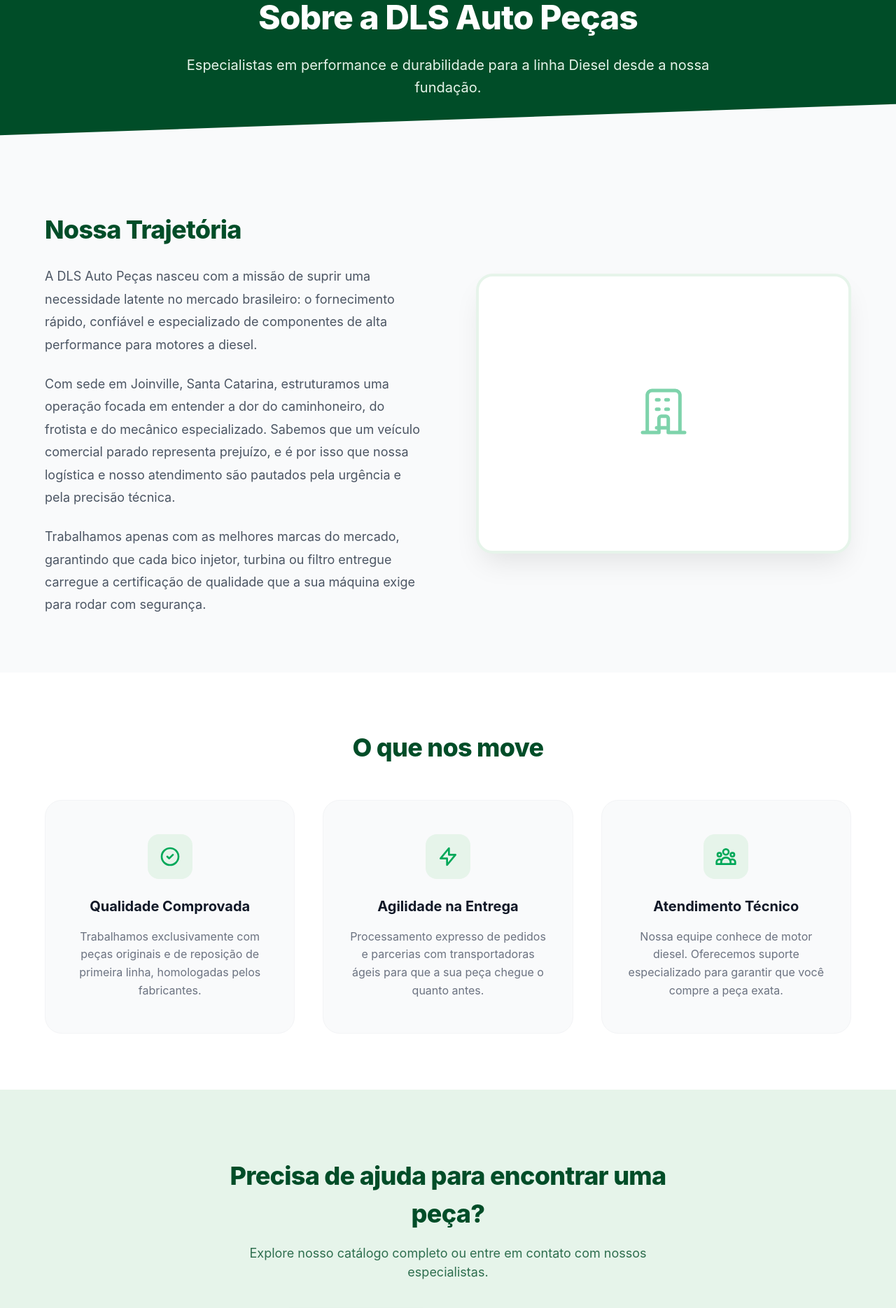
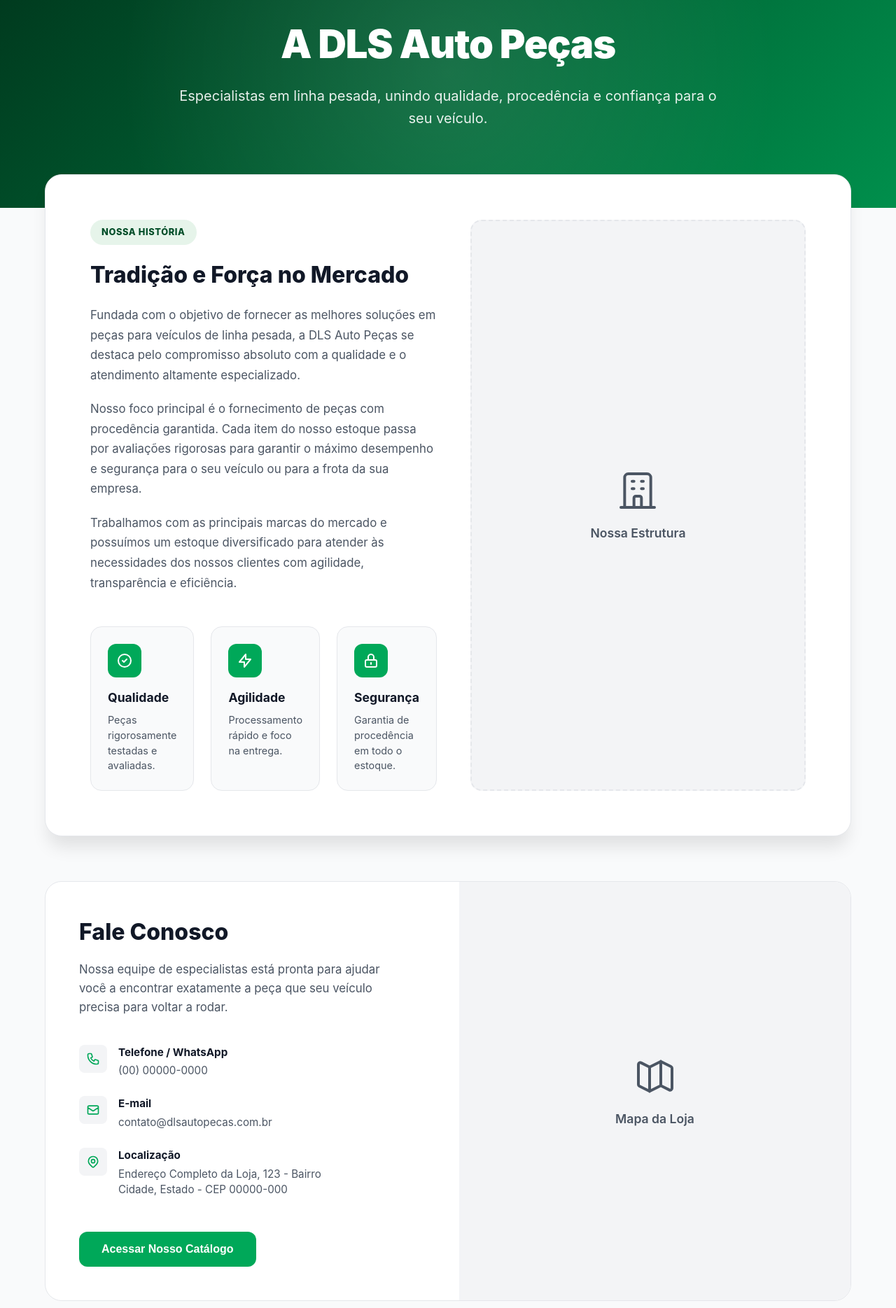
Before and after one commit to Vencce/Front-DLS, a Vue app: page /sobre in a window 1280 px wide. Shown: the part 200-2069 px from the top of the page at 70% size. Built offline with nearby package versions, Linux system fonts and the light colour scheme.

Commit message:
feat: enhance AboutView and CatalogView with improved layout, filtering, and contact information

```diff
--- a/src/views/Storefront/AboutView.vue
+++ b/src/views/Storefront/AboutView.vue
@@ -1,337 +1,431 @@
+<script setup>
+import { useRouter } from 'vue-router'
+
+const router = useRouter()
+</script>
+
 <template>
   <div class="about-page">
-    <section class="hero-section">
-      <div class="container hero-content">
-        <h1>Sobre a DLS Auto Peças</h1>
-        <p>Especialistas em performance e durabilidade para a linha Diesel desde a nossa fundação.</p>
+    <div class="hero-section" v-animate>
+      <div class="container">
+        <h1>A DLS Auto Peças</h1>
+        <p>Especialistas em linha pesada, unindo qualidade, procedência e confiança para o seu veículo.</p>
       </div>
-    </section>
+    </div>
 
-    <section class="history-section">
-      <div class="container history-layout">
-        <div class="history-text">
-          <h2>Nossa Trajetória</h2>
-          <p>A DLS Auto Peças nasceu com a missão de suprir uma necessidade latente no mercado brasileiro: o fornecimento rápido, confiável e especializado de componentes de alta performance para motores a diesel.</p>
-          <p>Com sede em Joinville, Santa Catarina, estruturamos uma operação focada em entender a dor do caminhoneiro, do frotista e do mecânico especializado. Sabemos que um veículo comercial parado representa prejuízo, e é por isso que nossa logística e nosso atendimento são pautados pela urgência e pela precisão técnica.</p>
-          <p>Trabalhamos apenas com as melhores marcas do mercado, garantindo que cada bico injetor, turbina ou filtro entregue carregue a certificação de qualidade que a sua máquina exige para rodar com segurança.</p>
+    <div class="container main-content">
+      <div class="story-grid" v-animate>
+        <div class="story-text">
+          <span class="badge-title">Nossa História</span>
+          <h2>Tradição e Força no Mercado</h2>
+          <p>Fundada com o objetivo de fornecer as melhores soluções em peças para veículos de linha pesada, a DLS Auto Peças se destaca pelo compromisso absoluto com a qualidade e o atendimento altamente especializado.</p>
+          <p>Nosso foco principal é o fornecimento de peças com procedência garantida. Cada item do nosso estoque passa por avaliações rigorosas para garantir o máximo desempenho e segurança para o seu veículo ou para a frota da sua empresa.</p>
+          <p>Trabalhamos com as principais marcas do mercado e possuímos um estoque diversificado para atender às necessidades dos nossos clientes com agilidade, transparência e eficiência.</p>
+
+          <div class="values-cards">
+            <div class="value-card">
+              <div class="icon-wrapper">
+                <svg xmlns="http://www.w3.org/2000/svg" fill="none" viewBox="0 0 24 24" stroke="currentColor"><path stroke-linecap="round" stroke-linejoin="round" stroke-width="2" d="M9 12l2 2 4-4m6 2a9 9 0 11-18 0 9 9 0 0118 0z" /></svg>
+              </div>
+              <h3>Qualidade</h3>
+              <p>Peças rigorosamente testadas e avaliadas.</p>
+            </div>
+            <div class="value-card">
+              <div class="icon-wrapper">
+                <svg xmlns="http://www.w3.org/2000/svg" fill="none" viewBox="0 0 24 24" stroke="currentColor"><path stroke-linecap="round" stroke-linejoin="round" stroke-width="2" d="M13 10V3L4 14h7v7l9-11h-7z" /></svg>
+              </div>
+              <h3>Agilidade</h3>
+              <p>Processamento rápido e foco na entrega.</p>
+            </div>
+            <div class="value-card">
+              <div class="icon-wrapper">
+                <svg xmlns="http://www.w3.org/2000/svg" fill="none" viewBox="0 0 24 24" stroke="currentColor"><path stroke-linecap="round" stroke-linejoin="round" stroke-width="2" d="M12 15v2m-6 4h12a2 2 0 002-2v-6a2 2 0 00-2-2H6a2 2 0 00-2 2v6a2 2 0 002 2zm10-10V7a4 4 0 00-8 0v4h8z" /></svg>
+              </div>
+              <h3>Segurança</h3>
+              <p>Garantia de procedência em todo o estoque.</p>
+            </div>
+          </div>
         </div>
-        <div class="history-image">
+
+        <div class="story-image">
           <div class="image-placeholder">
-            <svg xmlns="http://www.w3.org/2000/svg" fill="none" viewBox="0 0 24 24" stroke="currentColor">
-              <path stroke-linecap="round" stroke-linejoin="round" stroke-width="1.5" d="M19 21V5a2 2 0 00-2-2H7a2 2 0 00-2 2v16m14 0h2m-2 0h-5m-9 0H3m2 0h5M9 7h1m-1 4h1m3-4h1m-1 4h1m-5 8h5M10 21v-6a1 1 0 011-1h2a1 1 0 011 1v6" />
-            </svg>
+            <svg xmlns="http://www.w3.org/2000/svg" fill="none" viewBox="0 0 24 24" stroke="currentColor"><path stroke-linecap="round" stroke-linejoin="round" stroke-width="1.5" d="M19 21V5a2 2 0 00-2-2H7a2 2 0 00-2 2v16m14 0h2m-2 0h-5m-9 0H3m2 0h5M9 7h1m-1 4h1m4-4h1m-1 4h1m-5 10v-5a1 1 0 011-1h2a1 1 0 011 1v5m-4 0h4" /></svg>
+            <span>Nossa Estrutura</span>
           </div>
         </div>
       </div>
-    </section>
 
-    <section class="values-section">
-      <div class="container">
-        <h2 class="section-title">O que nos move</h2>
-        <div class="values-grid">
-          <div class="value-card">
-            <div class="value-icon">
-              <svg xmlns="http://www.w3.org/2000/svg" fill="none" viewBox="0 0 24 24" stroke="currentColor">
-                <path stroke-linecap="round" stroke-linejoin="round" stroke-width="2" d="M9 12l2 2 4-4m6 2a9 9 0 11-18 0 9 9 0 0118 0z" />
-              </svg>
-            </div>
-            <h3>Qualidade Comprovada</h3>
-            <p>Trabalhamos exclusivamente com peças originais e de reposição de primeira linha, homologadas pelos fabricantes.</p>
-          </div>
+      <div class="contact-section" v-animate>
+        <div class="contact-info">
+          <h2>Fale Conosco</h2>
+          <p>Nossa equipe de especialistas está pronta para ajudar você a encontrar exatamente a peça que seu veículo precisa para voltar a rodar.</p>
 
-          <div class="value-card">
-            <div class="value-icon">
-              <svg xmlns="http://www.w3.org/2000/svg" fill="none" viewBox="0 0 24 24" stroke="currentColor">
-                <path stroke-linecap="round" stroke-linejoin="round" stroke-width="2" d="M13 10V3L4 14h7v7l9-11h-7z" />
-              </svg>
-            </div>
-            <h3>Agilidade na Entrega</h3>
-            <p>Processamento expresso de pedidos e parcerias com transportadoras ágeis para que a sua peça chegue o quanto antes.</p>
-          </div>
+          <ul class="contact-list">
+            <li>
+              <div class="contact-icon">
+                <svg xmlns="http://www.w3.org/2000/svg" fill="none" viewBox="0 0 24 24" stroke="currentColor"><path stroke-linecap="round" stroke-linejoin="round" stroke-width="2" d="M3 5a2 2 0 012-2h3.28a1 1 0 01.948.684l1.498 4.493a1 1 0 01-.502 1.21l-2.257 1.13a11.042 11.042 0 005.516 5.516l1.13-2.257a1 1 0 011.21-.502l4.493 1.498a1 1 0 01.684.949V19a2 2 0 01-2 2h-1C9.716 21 3 14.284 3 6V5z" /></svg>
+              </div>
+              <div class="contact-detail">
+                <strong>Telefone / WhatsApp</strong>
+                <span>(00) 00000-0000</span>
+              </div>
+            </li>
+            <li>
+              <div class="contact-icon">
+                <svg xmlns="http://www.w3.org/2000/svg" fill="none" viewBox="0 0 24 24" stroke="currentColor"><path stroke-linecap="round" stroke-linejoin="round" stroke-width="2" d="M3 8l7.89 5.26a2 2 0 002.22 0L21 8M5 19h14a2 2 0 002-2V7a2 2 0 00-2-2H5a2 2 0 00-2 2v10a2 2 0 002 2z" /></svg>
+              </div>
+              <div class="contact-detail">
+                <strong>E-mail</strong>
+                <span>contato@dlsautopecas.com.br</span>
+              </div>
+            </li>
+            <li>
+              <div class="contact-icon">
+                <svg xmlns="http://www.w3.org/2000/svg" fill="none" viewBox="0 0 24 24" stroke="currentColor"><path stroke-linecap="round" stroke-linejoin="round" stroke-width="2" d="M17.657 16.657L13.414 20.9a1.998 1.998 0 01-2.827 0l-4.244-4.243a8 8 0 1111.314 0z" /><path stroke-linecap="round" stroke-linejoin="round" stroke-width="2" d="M15 11a3 3 0 11-6 0 3 3 0 016 0z" /></svg>
+              </div>
+              <div class="contact-detail">
+                <strong>Localização</strong>
+                <span>Endereço Completo da Loja, 123 - Bairro<br>Cidade, Estado - CEP 00000-000</span>
+              </div>
+            </li>
+          </ul>
 
-          <div class="value-card">
-            <div class="value-icon">
-              <svg xmlns="http://www.w3.org/2000/svg" fill="none" viewBox="0 0 24 24" stroke="currentColor">
-                <path stroke-linecap="round" stroke-linejoin="round" stroke-width="2" d="M17 20h5v-2a3 3 0 00-5.356-1.857M17 20H7m10 0v-2c0-.656-.126-1.283-.356-1.857M7 20H2v-2a3 3 0 015.356-1.857M7 20v-2c0-.656.126-1.283.356-1.857m0 0a5.002 5.002 0 019.288 0M15 7a3 3 0 11-6 0 3 3 0 016 0zm6 3a2 2 0 11-4 0 2 2 0 014 0zM7 10a2 2 0 11-4 0 2 2 0 014 0z" />
-              </svg>
-            </div>
-            <h3>Atendimento Técnico</h3>
-            <p>Nossa equipe conhece de motor diesel. Oferecemos suporte especializado para garantir que você compre a peça exata.</p>
-          </div>
+          <button class="btn-primary" @click="router.push('/catalogo')">Acessar Nosso Catálogo</button>
+        </div>
+
+        <div class="map-placeholder">
+          <svg xmlns="http://www.w3.org/2000/svg" fill="none" viewBox="0 0 24 24" stroke="currentColor"><path stroke-linecap="round" stroke-linejoin="round" stroke-width="1.5" d="M9 20l-5.447-2.724A1 1 0 013 16.382V5.618a1 1 0 011.447-.894L9 7m0 13l6-3m-6 3V7m6 10l4.553 2.276A1 1 0 0021 18.382V7.618a1 1 0 00-.553-.894L15 4m0 13V4m0 0L9 7" /></svg>
+          <span>Mapa da Loja</span>
         </div>
       </div>
-    </section>
-
-    <section class="cta-section">
-      <div class="container cta-content">
-        <h2>Precisa de ajuda para encontrar uma peça?</h2>
-        <p>Explore nosso catálogo completo ou entre em contato com nossos especialistas.</p>
-        <div class="cta-buttons">
-          <router-link to="/catalogo" class="btn-primary">Acessar Catálogo</router-link>
-          <a href="#" class="btn-secondary">Falar com Consultor</a>
-        </div>
-      </div>
-    </section>
+    </div>
   </div>
 </template>
 
-<script setup>
-import { RouterLink } from 'vue-router'
-</script>
-
 <style scoped>
 .about-page {
-  display: flex;
-  flex-direction: column;
-  background-color: #f9fafb;
-}
-
-.container {
-  max-width: 1200px;
-  margin: 0 auto;
-  padding: 0 1.5rem;
+  background-color: var(--bg-color);
+  min-height: 100vh;
+  padding-bottom: 5rem;
 }
 
 .hero-section {
-  background-color: #004d28;
+  background: linear-gradient(135deg, #00361c 0%, #008f4c 100%);
   color: #ffffff;
-  padding: 5rem 0;
+  padding: 5rem 1.5rem;
   text-align: center;
   position: relative;
   overflow: hidden;
 }
 
-.hero-section::after {
-  content: "";
+.hero-section::before {
+  content: '';
   position: absolute;
-  bottom: -50px;
+  top: 0;
   left: 0;
-  width: 100%;
-  height: 100px;
-  background-color: #f9fafb;
-  transform: skewY(-2deg);
-  z-index: 1;
+  right: 0;
+  bottom: 0;
+  background: radial-gradient(circle, rgba(255,255,255,0.1) 0%, rgba(255,255,255,0) 70%);
+  pointer-events: none;
 }
 
-.hero-content {
+.hero-section .container {
+  position: relative;
+  z-index: 1;
+  max-width: 800px;
+  margin: 0 auto;
+}
+
+.hero-section h1 {
+  font-size: 2.5rem;
+  font-weight: 900;
+  margin: 0 0 1rem 0;
+  letter-spacing: -0.02em;
+}
+
+.hero-section p {
+  font-size: 1.1rem;
+  line-height: 1.6;
+  opacity: 0.9;
+  margin: 0;
+}
+
+@media (min-width: 768px) {
+  .hero-section {
+    padding: 7rem 1.5rem;
+  }
+  .hero-section h1 {
+    font-size: 3.5rem;
+  }
+  .hero-section p {
+    font-size: 1.25rem;
+  }
+}
+
+.main-content {
+  max-width: 1200px;
+  margin: -3rem auto 0;
+  padding: 0 1.5rem;
   position: relative;
   z-index: 2;
-  max-width: 800px;
 }
 
-.hero-content h1 {
-  font-size: 3rem;
-  font-weight: 800;
-  letter-spacing: -0.02em;
-  margin: 0 0 1rem 0;
-}
-
-.hero-content p {
-  font-size: 1.25rem;
-  color: #e6f4ea;
-  margin: 0;
-  line-height: 1.6;
-}
-
-.history-section {
-  padding: 5rem 0;
-  background-color: #f9fafb;
-}
-
-.history-layout {
+.story-grid {
+  background-color: var(--surface-color);
+  border: 1px solid var(--border-color);
+  border-radius: 1.5rem;
+  padding: 2rem;
+  box-shadow: 0 20px 25px -5px rgba(0, 0, 0, 0.1);
   display: grid;
   grid-template-columns: 1fr;
   gap: 3rem;
-  align-items: center;
+  margin-bottom: 4rem;
 }
 
 @media (min-width: 992px) {
-  .history-layout {
+  .story-grid {
     grid-template-columns: 1fr 1fr;
-    gap: 5rem;
+    padding: 4rem;
   }
 }
 
-.history-text h2 {
-  font-size: 2.25rem;
-  color: #004d28;
+.badge-title {
+  display: inline-block;
+  background-color: var(--primary-light-bg);
+  color: var(--primary-dark);
+  padding: 0.5rem 1rem;
+  border-radius: 999px;
+  font-size: 0.8rem;
   font-weight: 800;
-  margin: 0 0 1.5rem 0;
-  letter-spacing: -0.02em;
-}
-
-.history-text p {
-  font-size: 1.125rem;
-  color: #4b5563;
-  line-height: 1.8;
+  text-transform: uppercase;
+  letter-spacing: 0.05em;
   margin-bottom: 1.5rem;
 }
 
-.history-text p:last-child {
-  margin-bottom: 0;
+.story-text h2 {
+  font-size: 2rem;
+  color: var(--text-main);
+  font-weight: 800;
+  margin: 0 0 1.5rem 0;
+  line-height: 1.2;
 }
 
-.history-image {
-  width: 100%;
-  height: 400px;
-  background-color: #ffffff;
-  border-radius: 1.5rem;
-  box-shadow: 0 20px 40px -10px rgba(0, 0, 0, 0.1);
-  display: flex;
-  align-items: center;
-  justify-content: center;
-  border: 4px solid #e6f4ea;
+.story-text p {
+  color: var(--text-muted);
+  font-size: 1.05rem;
+  line-height: 1.7;
+  margin-bottom: 1.25rem;
 }
 
-.image-placeholder svg {
-  width: 5rem;
-  height: 5rem;
-  color: #00a859;
-  opacity: 0.5;
+.values-cards {
+  display: grid;
+  grid-template-columns: 1fr;
+  gap: 1.5rem;
+  margin-top: 3rem;
 }
 
-.values-section {
-  padding: 5rem 0;
-  background-color: #ffffff;
-}
-
-.section-title {
-  text-align: center;
-  font-size: 2.25rem;
-  color: #004d28;
-  font-weight: 800;
-  margin: 0 0 3rem 0;
-  letter-spacing: -0.02em;
-}
-
-.values-grid {
-  display: grid;
-  grid-template-columns: 1fr;
-  gap: 2.5rem;
-}
-
-@media (min-width: 768px) {
-  .values-grid {
+@media (min-width: 640px) {
+  .values-cards {
     grid-template-columns: repeat(3, 1fr);
   }
 }
 
 .value-card {
-  background-color: #f9fafb;
-  padding: 3rem 2rem;
-  border-radius: 1.5rem;
-  text-align: center;
-  transition: all 0.3s ease;
-  border: 1px solid #f3f4f6;
+  background-color: var(--bg-color);
+  padding: 1.5rem;
+  border-radius: 1rem;
+  border: 1px solid var(--border-color);
+  transition: transform 0.3s, border-color 0.3s;
 }
 
 .value-card:hover {
   transform: translateY(-5px);
-  box-shadow: 0 15px 30px -5px rgba(0, 0, 0, 0.05);
-  background-color: #ffffff;
-  border-color: #e6f4ea;
+  border-color: var(--primary-light);
 }
 
-.value-icon {
-  width: 4rem;
-  height: 4rem;
-  background-color: #e6f4ea;
-  color: #00a859;
-  border-radius: 1rem;
+.icon-wrapper {
+  width: 3rem;
+  height: 3rem;
+  background-color: var(--primary-light);
+  color: #ffffff;
+  border-radius: 0.75rem;
   display: flex;
   align-items: center;
   justify-content: center;
-  margin: 0 auto 1.5rem auto;
+  margin-bottom: 1rem;
 }
 
-.value-icon svg {
-  width: 2rem;
-  height: 2rem;
+.icon-wrapper svg {
+  width: 1.5rem;
+  height: 1.5rem;
 }
 
 .value-card h3 {
-  font-size: 1.25rem;
-  color: #111827;
+  font-size: 1.1rem;
+  color: var(--text-main);
   font-weight: 700;
+  margin: 0 0 0.5rem 0;
+}
+
+.value-card p {
+  font-size: 0.9rem;
+  color: var(--text-muted);
+  margin: 0;
+  line-height: 1.5;
+}
+
+.story-image {
+  height: 100%;
+  min-height: 300px;
+}
+
+.image-placeholder {
+  width: 100%;
+  height: 100%;
+  background-color: var(--surface-hover);
+  border: 2px dashed var(--border-color);
+  border-radius: 1rem;
+  display: flex;
+  flex-direction: column;
+  align-items: center;
+  justify-content: center;
+  color: var(--text-muted);
+  gap: 1rem;
+}
+
+.image-placeholder svg {
+  width: 4rem;
+  height: 4rem;
+}
+
+.image-placeholder span {
+  font-size: 1.1rem;
+  font-weight: 600;
+}
+
+.contact-section {
+  display: grid;
+  grid-template-columns: 1fr;
+  gap: 2rem;
+  background-color: var(--surface-color);
+  border: 1px solid var(--border-color);
+  border-radius: 1.5rem;
+  overflow: hidden;
+}
+
+@media (min-width: 992px) {
+  .contact-section {
+    grid-template-columns: 1fr 1fr;
+  }
+}
+
+.contact-info {
+  padding: 3rem;
+  display: flex;
+  flex-direction: column;
+}
+
+.contact-info h2 {
+  font-size: 2rem;
+  color: var(--text-main);
+  font-weight: 800;
   margin: 0 0 1rem 0;
 }
 
-.value-card p {
-  color: #6b7280;
+.contact-info p {
+  color: var(--text-muted);
+  font-size: 1.05rem;
   line-height: 1.6;
-  margin: 0;
-}
-
-.cta-section {
-  padding: 6rem 0;
-  background-color: #e6f4ea;
-  text-align: center;
-}
-
-.cta-content {
-  max-width: 700px;
-}
-
-.cta-content h2 {
-  font-size: 2.25rem;
-  color: #004d28;
-  font-weight: 800;
-  margin: 0 0 1rem 0;
-  letter-spacing: -0.02em;
-}
-
-.cta-content p {
-  font-size: 1.125rem;
-  color: #004d28;
-  opacity: 0.8;
   margin: 0 0 2.5rem 0;
 }
 
-.cta-buttons {
+.contact-list {
+  list-style: none;
+  padding: 0;
+  margin: 0 0 3rem 0;
   display: flex;
   flex-direction: column;
-  gap: 1rem;
-  justify-content: center;
+  gap: 1.5rem;
 }
 
-@media (min-width: 640px) {
-  .cta-buttons {
-    flex-direction: row;
-  }
+.contact-list li {
+  display: flex;
+  align-items: flex-start;
+  gap: 1rem;
+}
+
+.contact-icon {
+  width: 2.5rem;
+  height: 2.5rem;
+  background-color: var(--surface-hover);
+  color: var(--primary-light);
+  border-radius: 0.5rem;
+  display: flex;
+  align-items: center;
+  justify-content: center;
+  flex-shrink: 0;
+}
+
+.contact-icon svg {
+  width: 1.25rem;
+  height: 1.25rem;
+}
+
+.contact-detail {
+  display: flex;
+  flex-direction: column;
+  gap: 0.25rem;
+}
+
+.contact-detail strong {
+  color: var(--text-main);
+  font-size: 0.95rem;
+  font-weight: 700;
+}
+
+.contact-detail span {
+  color: var(--text-muted);
+  font-size: 0.95rem;
+  line-height: 1.5;
 }
 
 .btn-primary {
-  background-color: #00a859;
+  background-color: var(--primary-light);
   color: #ffffff;
-  text-decoration: none;
+  border: none;
   padding: 1rem 2rem;
   border-radius: 0.75rem;
+  font-size: 1rem;
   font-weight: 800;
-  font-size: 1.125rem;
+  cursor: pointer;
   transition: all 0.3s ease;
+  align-self: flex-start;
+}
+
+.btn-primary:hover {
+  background-color: var(--primary-hover);
+  transform: translateY(-2px);
   box-shadow: 0 10px 15px -3px rgba(0, 168, 89, 0.3);
 }
 
-.btn-primary:hover {
-  background-color: #008f4c;
-  transform: translateY(-2px);
-  box-shadow: 0 15px 20px -3px rgba(0, 168, 89, 0.4);
+.map-placeholder {
+  background-color: var(--surface-hover);
+  display: flex;
+  flex-direction: column;
+  align-items: center;
+  justify-content: center;
+  color: var(--text-muted);
+  gap: 1rem;
+  min-height: 300px;
 }
 
-.btn-secondary {
-  background-color: #ffffff;
-  color: #004d28;
-  text-decoration: none;
-  padding: 1rem 2rem;
-  border-radius: 0.75rem;
-  font-weight: 800;
-  font-size: 1.125rem;
-  transition: all 0.3s ease;
-  border: 2px solid #00a859;
+.map-placeholder svg {
+  width: 4rem;
+  height: 4rem;
 }
 
-.btn-secondary:hover {
-  background-color: #f9fafb;
-  transform: translateY(-2px);
+.map-placeholder span {
+  font-size: 1.1rem;
+  font-weight: 600;
 }
 </style>
```
Also changed, not shown: src/views/Storefront/CatalogView.vue (+85 -13 lines).
